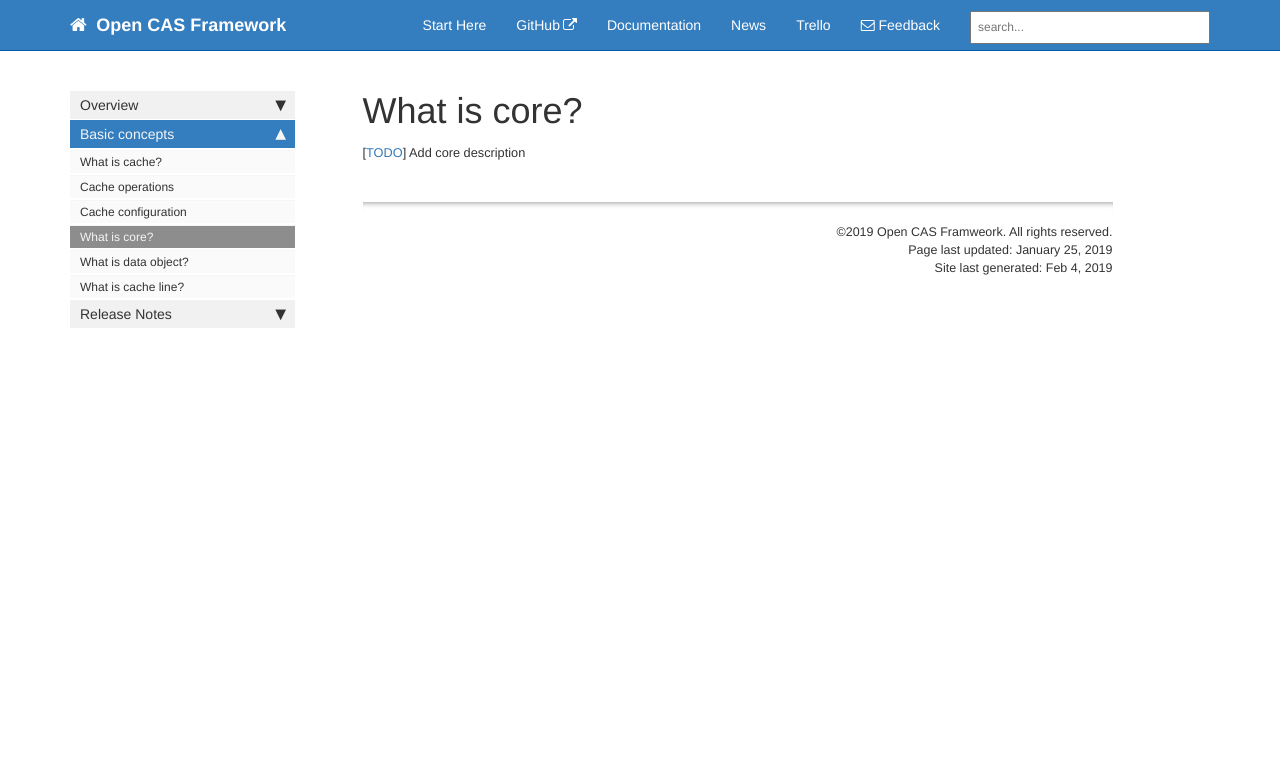
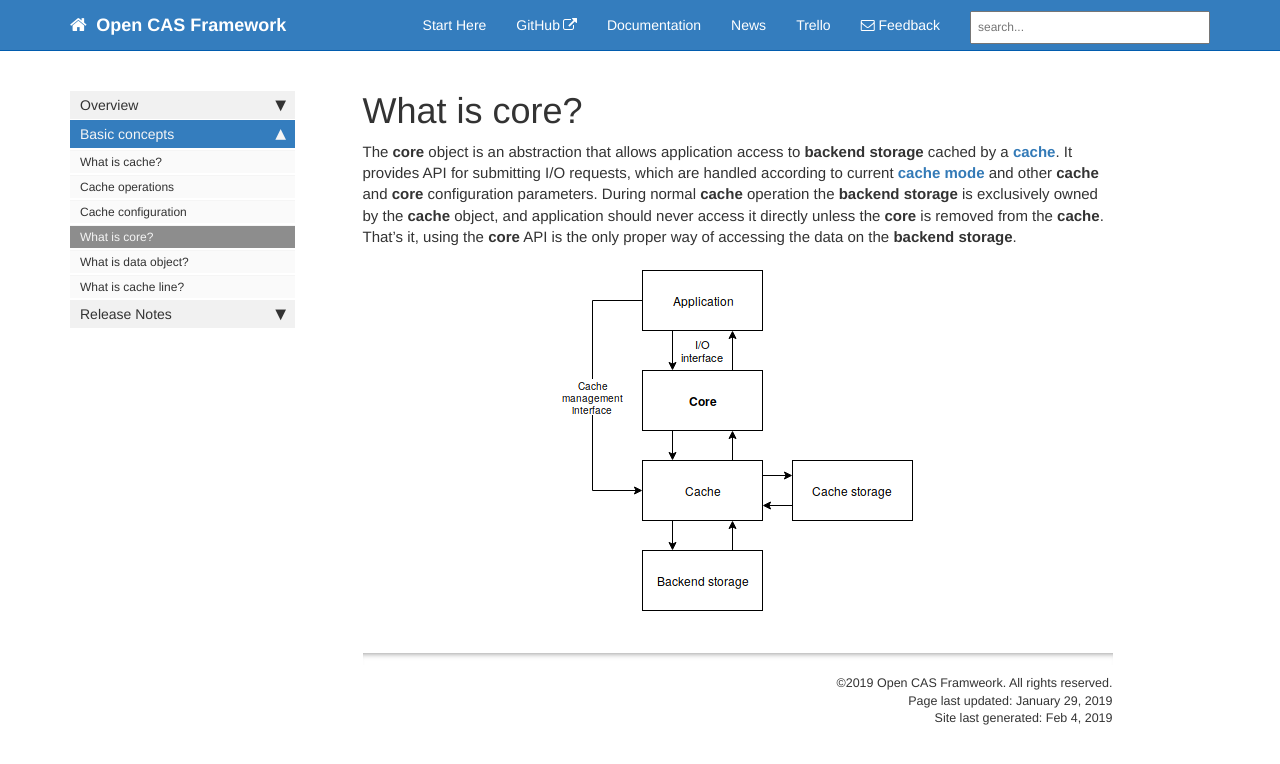
Before and after one commit to Open-CAS/open-cas.github.io, a Jekyll site: the page built from pages/basic_concepts/core.md, in a window 1280 px wide. Shown: the top 764 px of the page. Built offline with Jekyll 4.4.1, drawn with Linux system fonts in a browser that asks for light colours; nearby versions of some CDN libraries; comment, search, counter and statistics services are not loaded.

Commit message:
Add "What is core?" page
Signed-off-by: Robert Baldyga <robert.baldyga@intel.com>

```diff
--- a/pages/basic_concepts/core.md
+++ b/pages/basic_concepts/core.md
@@ -1,8 +1,18 @@
 ---
 title: What is core?
-last_updated: January 25, 2019
+last_updated: January 29, 2019
 toc: false
 permalink: core.html
 ---
 
-<small>[[TODO](/authoring.html)] Add core description</small>
+The **core** object is an abstraction that allows application access to
+**backend storage** cached by a [**cache**](/cache.html). It provides API
+for submitting I/O requests, which are handled according to current
+[**cache mode**](/cache_configuration.html) and other **cache** and
+**core** configuration parameters. During normal **cache** operation
+the **backend storage** is exclusively owned by the **cache** object,
+and application should never access it directly unless the **core** is
+removed from the **cache**. That's it, using the **core** API is the
+only proper way of accessing the data on the **backend storage**.
+
+<center><img src="images/core.png"></center>
```
Also changed, not shown: images/core.png (added).
